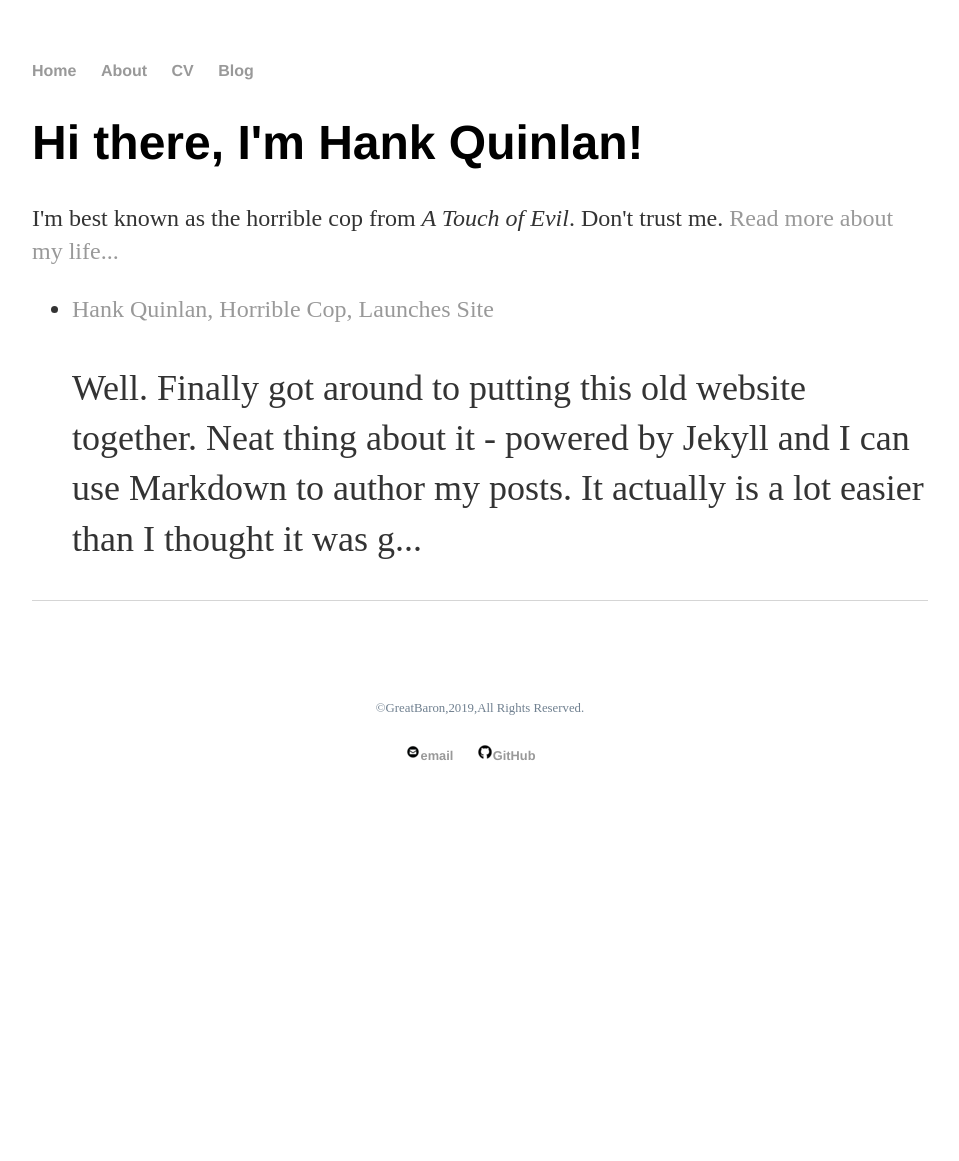
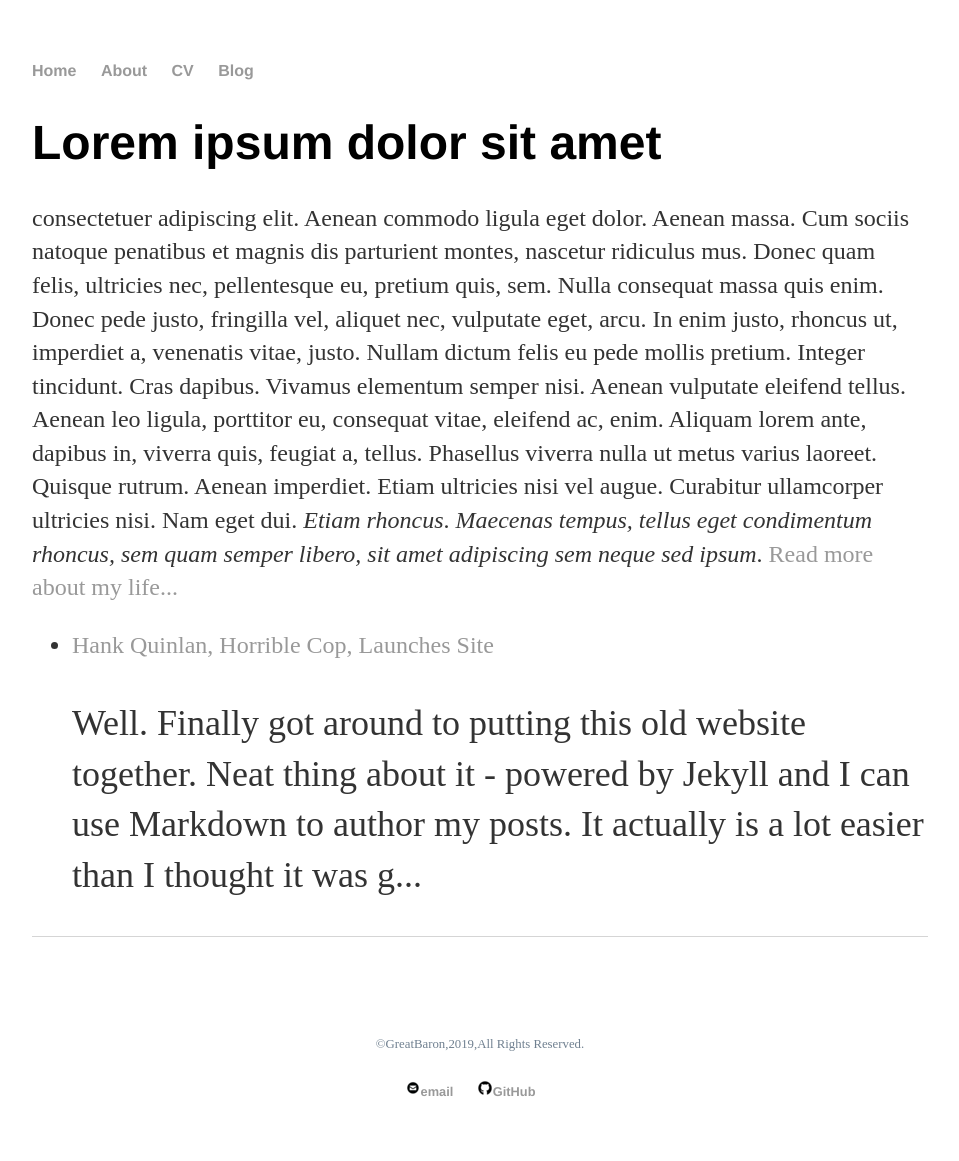
Before and after one commit to FameAndFarm/AndrewImalion.github.io, a Jekyll site: the page built from index.html, in a window 1280 px wide. Shown: the whole page, without its empty margins (160-1119 px from the left). Built offline with Jekyll 4.4.1, drawn with Linux system fonts in a browser that asks for light colours; before the commit the page ends 900 px from its top, so only the background shows below that.

Commit message:
Update index.html

```diff
--- a/index.html
+++ b/index.html
@@ -4,14 +4,24 @@ title: Index
 ---
 
 <div class="blurb">
-			<h1>Hi there, I'm Hank Quinlan!</h1>
-			<p>I'm best known as the horrible cop from <em>A Touch of Evil</em>. Don't trust me. <a href="/about">Read more about my life...</a></p>
+    <h1>Lorem ipsum dolor sit amet</h1>
+    <p>consectetuer adipiscing elit. Aenean commodo ligula eget dolor. Aenean massa. Cum sociis natoque penatibus et magnis dis
+    parturient montes, nascetur ridiculus mus. Donec quam felis, ultricies nec, pellentesque eu, pretium quis, sem. Nulla consequat
+    massa quis enim. Donec pede justo, fringilla vel, aliquet nec, vulputate eget, arcu. In enim justo, rhoncus ut, imperdiet a,
+    venenatis vitae, justo. Nullam dictum felis eu pede mollis pretium. Integer tincidunt. Cras dapibus. Vivamus elementum semper nisi.
+    Aenean vulputate eleifend tellus. Aenean leo ligula, porttitor eu, consequat vitae, eleifend ac, enim. Aliquam lorem ante, dapibus
+    in, viverra quis, feugiat a, tellus. Phasellus viverra nulla ut metus varius laoreet. Quisque rutrum. Aenean imperdiet.
+    Etiam ultricies nisi vel augue. Curabitur ullamcorper ultricies nisi. Nam eget dui.
+        <em>Etiam rhoncus</em>. <i>Maecenas tempus, tellus eget condimentum rhoncus, sem quam semper libero, sit amet adipiscing
+        sem neque sed ipsum</i>.
+    <a href="/about">Read more about my life...</a></p>
 </div>
 
 <div>
     <ul>
         {% for post in site.posts %}
-    				<li><a href="{{ post.url }}">{{ post.title }}</a><p>{{ post.content | strip_html | truncate:200 }}</p>
+        <li>
+            <a href="{{ post.url }}">{{ post.title }}</a><p>{{ post.content | strip_html | truncate:200 }}</p>
         </li>
         {% endfor %}
     </ul>
```
Lines whose indentation alone changed are shown as unchanged.
